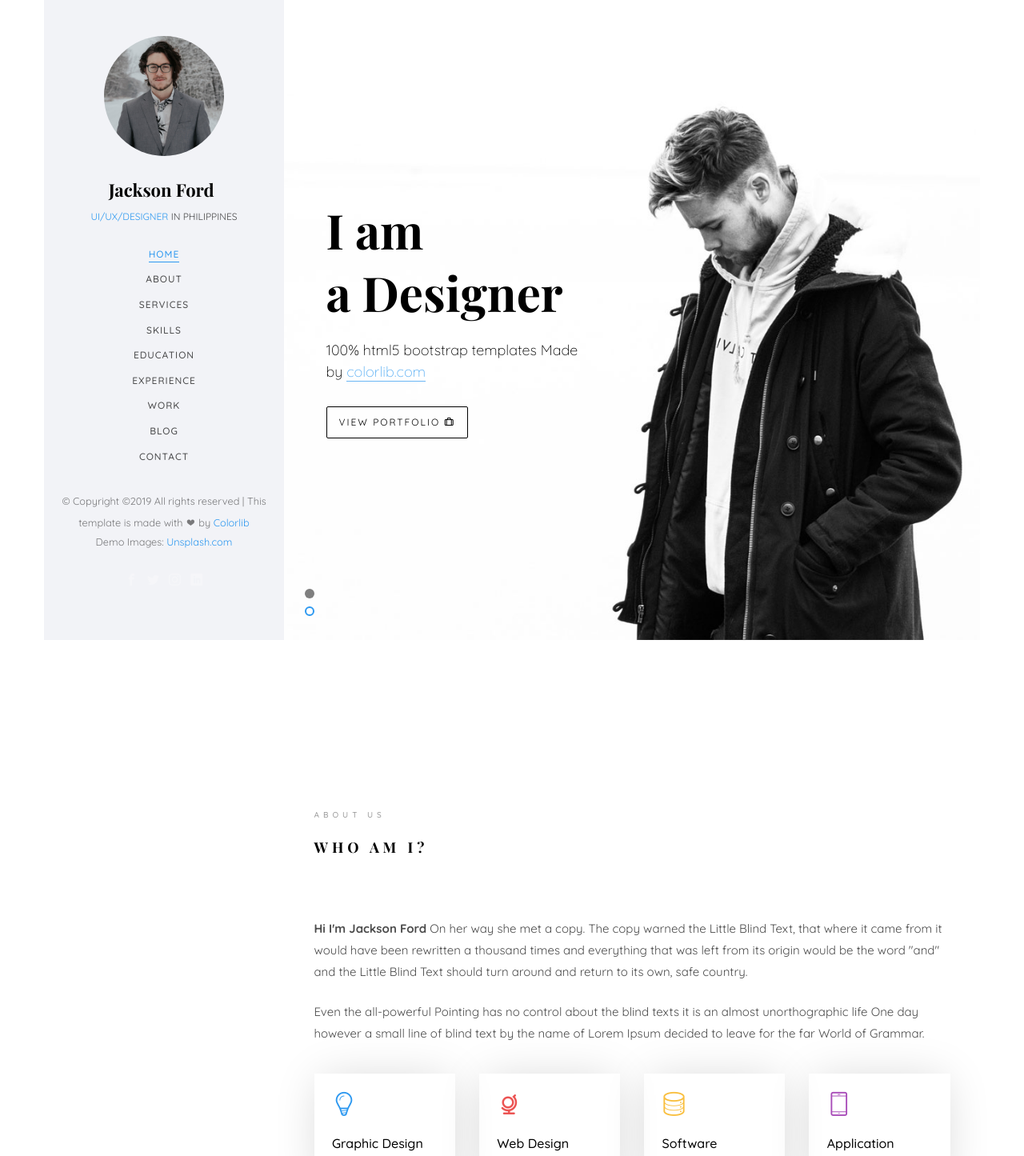
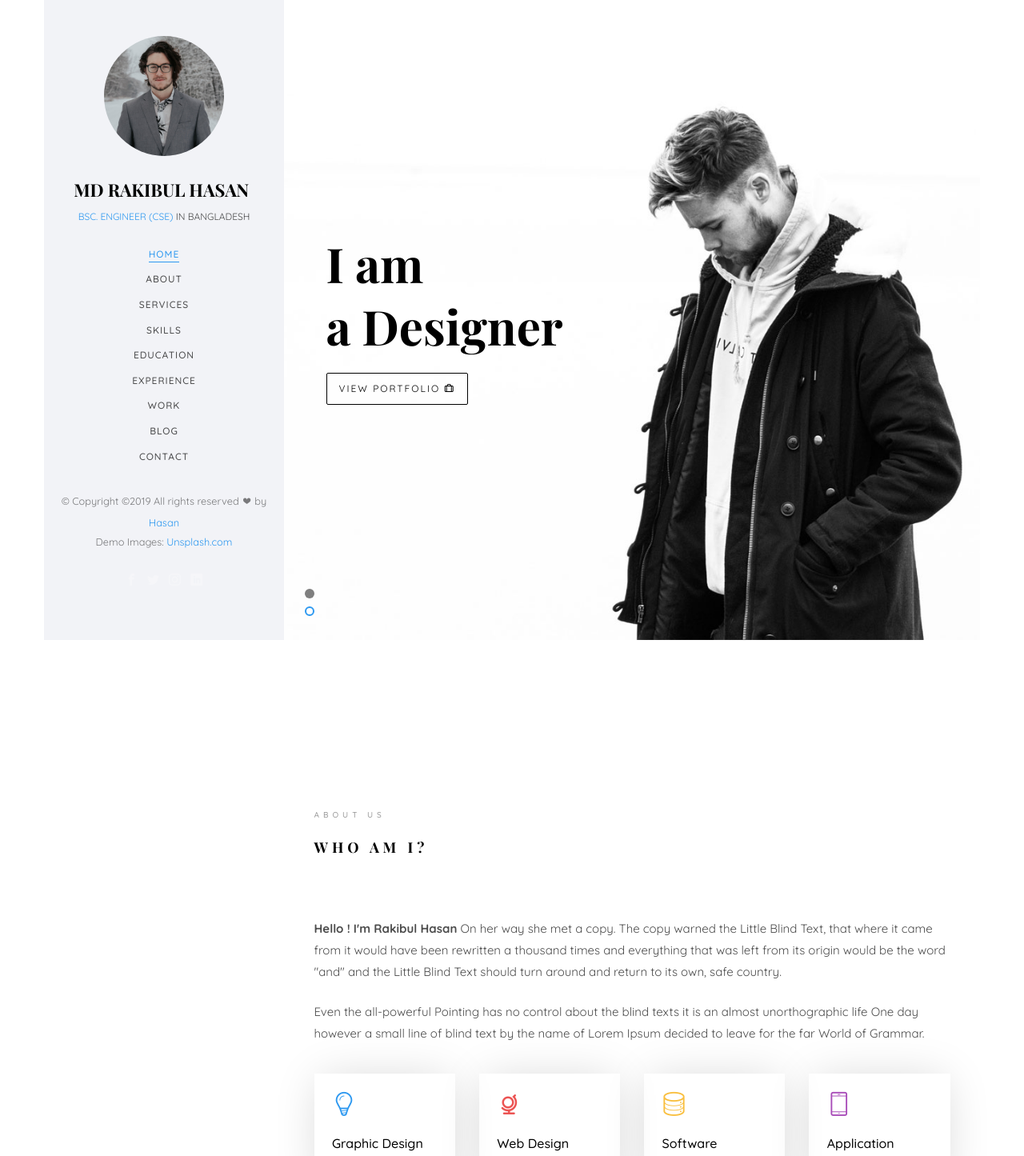
Before and after one commit to rakibulhasan6294/Website, a plain HTML site: page Rakibul/Rakibul/index.html in a window 1280 px wide. Shown: the top 1445 px of the page at 80% size. Drawn offline with nearby package versions, Linux system fonts and the light colour scheme; files whose address does not match are found by name; a web font is replaced by a local one.

Commit message:
Update index.html

```diff
--- a/Rakibul/Rakibul/index.html
+++ b/Rakibul/Rakibul/index.html
@@ -3,7 +3,7 @@
 	<head>
 	<meta charset="utf-8">
 	<meta http-equiv="X-UA-Compatible" content="IE=edge">
-	<title>Jackson Template</title>
+	<title>MD RAKIBUL HASAN</title>
 	<meta name="viewport" content="width=device-width, initial-scale=1">
 	<meta name="description" content="" />
 	<meta name="keywords" content="" />
@@ -57,8 +57,8 @@
 		<aside id="colorlib-aside" role="complementary" class="border js-fullheight">
 			<div class="text-center">
 				<div class="author-img" style="background-image: url(images/about.jpg);"></div>
-				<h1 id="colorlib-logo"><a href="index.html">Jackson Ford</a></h1>
-				<span class="position"><a href="#">UI/UX/Designer</a> in Philippines</span>
+				<h1 id="colorlib-logo"><a href="index.html">MD RAKIBUL HASAN</a></h1>
+				<span class="position"><a href="#">BSc. Engineer (CSE)</a> in BANGLADESH</span>
 			</div>
 			<nav id="colorlib-main-menu" role="navigation" class="navbar">
 				<div id="navbar" class="collapse">
@@ -78,7 +78,7 @@
 
 			<div class="colorlib-footer">
 				<p><small>&copy; <!-- Link back to Colorlib can't be removed. Template is licensed under CC BY 3.0. -->
-Copyright &copy;<script>document.write(new Date().getFullYear());</script> All rights reserved | This template is made with <i class="icon-heart" aria-hidden="true"></i> by <a href="https://colorlib.com" target="_blank">Colorlib</a>
+Copyright &copy;<script>document.write(new Date().getFullYear());</script> All rights reserved <i class="icon-heart" aria-hidden="true"></i> by <a href="https://colorlib.com" target="_blank">Hasan</a>
 <!-- Link back to Colorlib can't be removed. Template is licensed under CC BY 3.0. --> </span> <span>Demo Images: <a href="https://unsplash.com/" target="_blank">Unsplash.com</a></span></small></p>
 				<ul>
 					<li><a href="#"><i class="icon-facebook2"></i></a></li>
@@ -101,8 +101,8 @@ Copyright &copy;<script>document.write(new Date().getFullYear());</script> All r
 					   			<div class="col-md-6 col-md-offset-3 col-md-pull-3 col-sm-12 col-xs-12 js-fullheight slider-text">
 					   				<div class="slider-text-inner js-fullheight">
 					   					<div class="desc">
-						   					<h1>Hi! <br>I'm Jackson</h1>
-						   					<h2>100% html5 bootstrap templates Made by <a href="https://colorlib.com/" target="_blank">colorlib.com</a></h2>
+						   					<h1>Hello! <br>I'm Rakibul</h1>
+						   					<!--<h2>100% html5 bootstrap templates Made by <a href="https://colorlib.com/" target="_blank">colorlib.com</a></h2>-->
 												<p><a class="btn btn-primary btn-learn">Download CV <i class="icon-download4"></i></a></p>
 											</div>
 					   				</div>
@@ -118,7 +118,7 @@ Copyright &copy;<script>document.write(new Date().getFullYear());</script> All r
 					   				<div class="slider-text-inner">
 					   					<div class="desc">
 						   					<h1>I am <br>a Designer</h1>
-												<h2>100% html5 bootstrap templates Made by <a href="https://colorlib.com/" target="_blank">colorlib.com</a></h2>
+												<!--<h2>100% html5 bootstrap templates Made by <a href="https://colorlib.com/" target="_blank">colorlib.com</a></h2>-->
 												<p><a class="btn btn-primary btn-learn">View Portfolio <i class="icon-briefcase3"></i></a></p>
 											</div>
 					   				</div>
@@ -139,7 +139,7 @@ Copyright &copy;<script>document.write(new Date().getFullYear());</script> All r
 									<div class="about-desc">
 										<span class="heading-meta">About Us</span>
 										<h2 class="colorlib-heading">Who Am I?</h2>
-										<p><strong>Hi I'm Jackson Ford</strong> On her way she met a copy. The copy warned the Little Blind Text, that where it came from it would have been rewritten a thousand times and everything that was left from its origin would be the word "and" and the Little Blind Text should turn around and return to its own, safe country.</p>
+										<p><strong>Hello ! I'm Rakibul Hasan</strong> On her way she met a copy. The copy warned the Little Blind Text, that where it came from it would have been rewritten a thousand times and everything that was left from its origin would be the word "and" and the Little Blind Text should turn around and return to its own, safe country.</p>
 										<p>Even the all-powerful Pointing has no control about the blind texts it is an almost unorthographic life One day however a small line of blind text by the name of Lorem Ipsum decided to leave for the far World of Grammar.</p>
 									</div>
 								</div>
```
